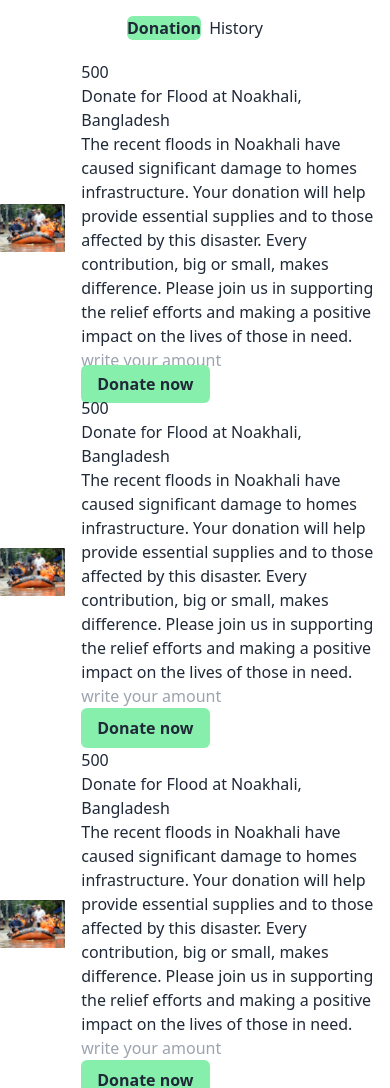
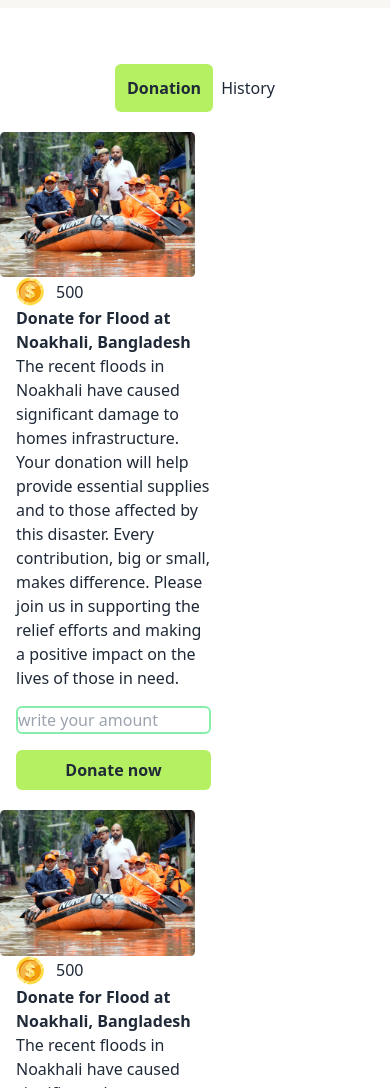
Before and after one commit to mia12596/Dom-project, a plain HTML site: page index.html in a window 390 px wide. Shown: the part 109-1197 px from the top of the page. Drawn offline with nearby package versions, Linux system fonts and the light colour scheme.

Commit message:
responsive sight

```diff
--- a/index.html
+++ b/index.html
@@ -11,9 +11,9 @@
 </head>
 
 <body>
-    <header class="bg-[rgb(249,247,243)]">
+    <header class="bg-[rgb(249,247,243)] py-6">
         <div class="flex justify-between max-w-[1200px] container mx-auto mt-5">
-            <button class="bg-green-400 font-bold rounded-md px-4">Blog</button>
+            <button class=" bg-[rgb(180,240,97)]  font-bold rounded-md px-4">Blog</button>
             <div class="flex space-x-2 items-center">
                 <img src="assets/logo.png" alt="">
                 <h1>Donate Bangladesh</h1>
@@ -25,9 +25,9 @@
         </div>
     </header>
     <main>
-        <div class="flex space-x-2 mt-14 justify-center">
+        <div class="flex space-x-2 mt-14 items-center justify-center">
             <div>
-                <button id="donation" class="bg-green-300 font-bold rounded-md">Donation</button>
+                <button id="donation" class="bg-[rgb(180,240,97)] font-bold py-3 px-3 rounded-md">Donation</button>
             </div>
             <div>
                 <button id="history">History</button>
@@ -37,13 +37,16 @@
             </div>
         </div>
         <div id="hidden" class="max-w-[1200px] container mx-auto mt-5">
-            <div class="flex space-x-4 items-center">
-                <div>
+            <div class="sm:flex  space-x-4 items-center">
+                <div class="w-[50%]">
                     <img src="assets/noakhali.png" alt="">
                 </div>
-                <div>
-                    <button id="total">500 </button>
-                    <h1>Donate for Flood at Noakhali, Bangladesh</h1>
+                <div class="w-[50%]">
+                    <div class="flex space-x-3">
+                        <img src="assets/coin.png" alt="">
+                        <button id="total">500 </button>
+                    </div>
+                    <h1 class="font-bold">Donate for Flood at Noakhali, Bangladesh</h1>
                     <p> The recent floods in Noakhali have caused significant damage to homes infrastructure. Your
                         donation
                         will help provide essential supplies and to those affected by this disaster. Every contribution,
@@ -51,21 +54,30 @@
                         or small, makes difference. Please join us in supporting the relief efforts and making a
                         positive
                         impact on the lives of those in need.</p>
-                    <input id="amount" type="number" placeholder="write your amount">
+                    <input class="mt-4 border-2 w-[100%] border-green-300 rounded-md" id="amount" type="number"
+                        placeholder="write your amount">
                     <div>
-                        <button" id="donate-button" class="bg-green-300 font-bold rounded-md px-4 py-2">Donate
+                        <button id="donate-button"
+                            class="bg-[rgb(180,240,97)] w-[100%] mt-4 font-bold rounded-md px-4 py-2">Donate
                             now</button>
 
                     </div>
                 </div>
             </div>
-            <div class="flex space-x-4 items-center">
-                <div>
+
+
+        </div>
+        <div id="hidden" class="max-w-[1200px] container mx-auto mt-5">
+            <div class="sm:flex space-x-4 items-center">
+                <div class="w-[50%]">
                     <img src="assets/noakhali.png" alt="">
                 </div>
-                <div>
-                    <button id="totall">500 </button>
-                    <h1>Donate for Flood at Noakhali, Bangladesh</h1>
+                <div class="w-[50%]">
+                    <div class="flex space-x-3">
+                        <img src="assets/coin.png" alt="">
+                        <button id="total">500 </button>
+                    </div>
+                    <h1 class="font-bold">Donate for Flood at Noakhali, Bangladesh</h1>
                     <p> The recent floods in Noakhali have caused significant damage to homes infrastructure. Your
                         donation
                         will help provide essential supplies and to those affected by this disaster. Every contribution,
@@ -73,20 +85,30 @@
                         or small, makes difference. Please join us in supporting the relief efforts and making a
                         positive
                         impact on the lives of those in need.</p>
-                    <input id="amountt" type="number" placeholder="write your amount">
+                    <input class="mt-4 border-2 w-[100%] border-green-300 rounded-md" id="amount" type="number"
+                        placeholder="write your amount">
                     <div>
-                        <button id="donate-buttonn" class="bg-green-300 font-bold rounded-md px-4 py-2">Donate
+                        <button id="donate-button"
+                            class="bg-[rgb(180,240,97)] w-[100%] mt-4 font-bold rounded-md px-4 py-2">Donate
                             now</button>
+
                     </div>
                 </div>
             </div>
-            <div class="flex space-x-4 items-center">
-                <div>
+
+
+        </div>
+        <div id="hidden" class="max-w-[1200px] container mx-auto mt-5">
+            <div class="sm:flex space-x-4 items-center">
+                <div class="w-[50%]">
                     <img src="assets/noakhali.png" alt="">
                 </div>
-                <div>
-                    <button id="totalll">500 </button>
-                    <h1>Donate for Flood at Noakhali, Bangladesh</h1>
+                <div class="w-[50%]">
+                    <div class="flex space-x-3">
+                        <img src="assets/coin.png" alt="">
+                        <button id="total">500 </button>
+                    </div>
+                    <h1 class="font-bold">Donate for Flood at Noakhali, Bangladesh</h1>
                     <p> The recent floods in Noakhali have caused significant damage to homes infrastructure. Your
                         donation
                         will help provide essential supplies and to those affected by this disaster. Every contribution,
@@ -94,26 +116,25 @@
                         or small, makes difference. Please join us in supporting the relief efforts and making a
                         positive
                         impact on the lives of those in need.</p>
-                    <input id="amounttt" type="number" placeholder="write your amount">
+                    <input class="mt-4 border-2 w-[100%] border-green-300 rounded-md" id="amount" type="number"
+                        placeholder="write your amount">
                     <div>
-                        <button onclick="openPopUp()" id="donate-buttonnn"
-                            class="bg-green-300 font-bold rounded-md px-4 py-2">Donate
+                        <button id="donate-button"
+                            class="bg-[rgb(180,240,97)] w-[100%] mt-4 font-bold rounded-md px-4 py-2">Donate
                             now</button>
 
                     </div>
+                </div>
+            </div>
 
 
-
-
-                </div>
-            </div>
         </div>
     </main>
 
     <footer>
 
     </footer>
-    <script src="js/index.js"></script>
+    <script src="js/dom.js"></script>
 </body>
 
 </html>
```
